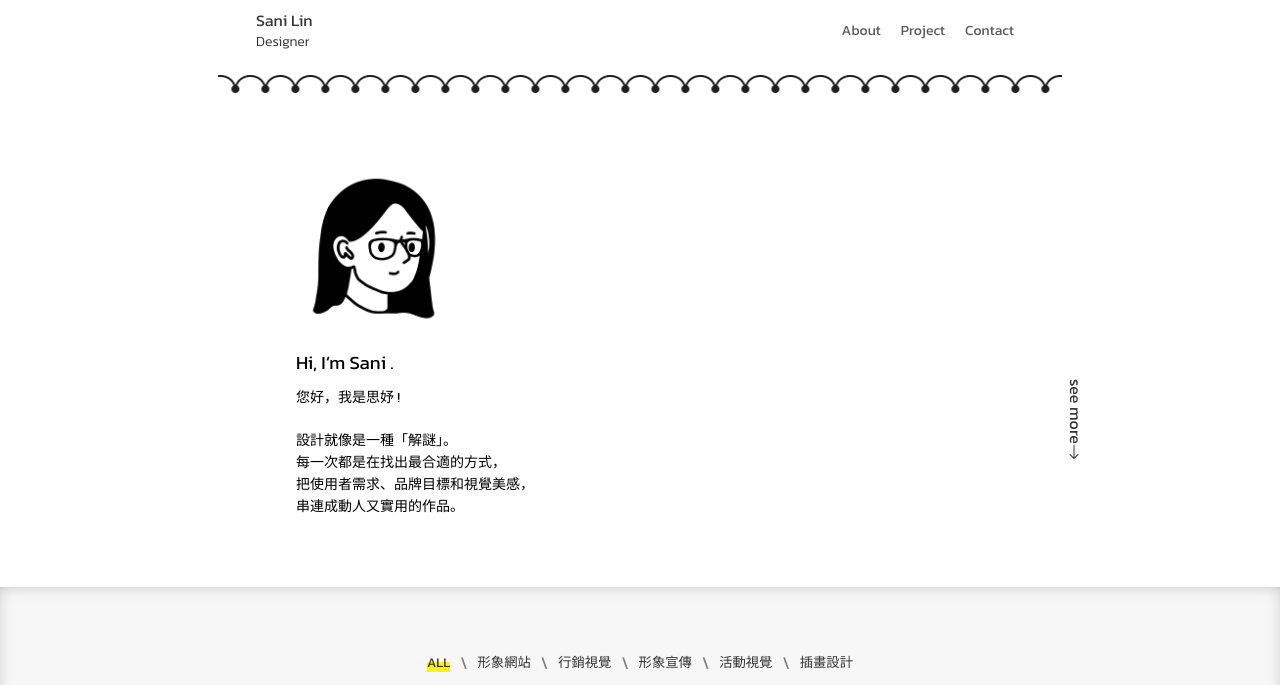
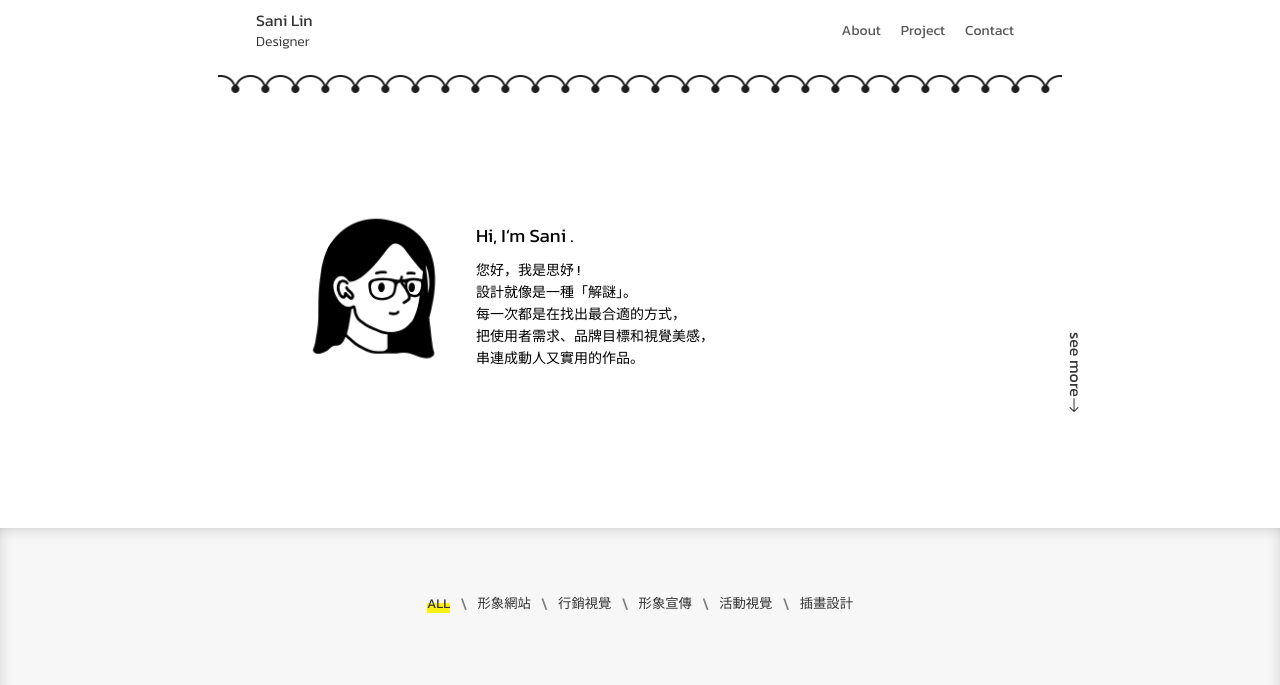
Before and after one commit to ashueii/portfolio2024, a plain HTML site: page index.html in a window 1280 px wide. Shown: the top 685 px of the page. Drawn offline with nearby package versions, Linux system fonts and the light colour scheme; some packages are replaced by stand-ins of ours; a script that the page names is missing.

Commit message:
0904更新

```diff
--- a/styles/style.css
+++ b/styles/style.css
@@ -168,7 +168,7 @@ section {
   align-items: center;
   margin-top: 32px;
   padding-top: 50px;
-  padding-bottom: 50px;
+  padding-bottom: 120px;
   position: relative;
   z-index: 1;
 }
@@ -176,9 +176,8 @@ section {
   width: 80%;
   max-width: 800px;
   display: flex;
-  flex-direction: column;
   padding: 0px 5vw;
-  padding-top: 80px;
+  padding-top: 120px;
   position: relative;
 }
 .index #about .opener::after {
```
Also changed, not shown: index.html (+1 -1 lines).
